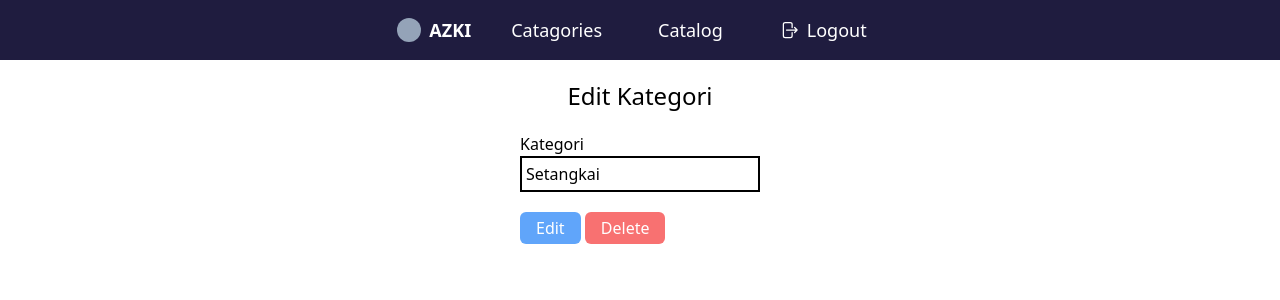
After one commit to azkifairuz/heavens-florist, a PHP site: page /edit-categories.php?p=1 in a window 1280 px wide. The commit adds this page. Shown: the top 300 px of the page. Run offline with PHP 8.4, Linux system fonts and the light colour scheme; a user stored in the database is signed in; data comes from the database, SQL or seed files in the repository; style sheets or scripts are compiled from the project's sources.

Commit message:
add crud kategori admin

```diff
--- /dev/null
+++ b/admin/edit-categories.php
@@ -0,0 +1,81 @@
+<?php
+    require "../src/koneksi.php";
+    require "navbar.php";
+    $id =  $_GET['p'];
+    $query = mysqli_query($con,"SELECT * FROM kategori WHERE id='$id' ");
+    $data = mysqli_fetch_array($query);
+
+?>
+
+<!DOCTYPE html>
+<html lang="en">
+<head>
+    <meta charset="UTF-8">
+    <meta http-equiv="X-UA-Compatible" content="IE=edge">
+    <meta name="viewport" content="width=device-width, initial-scale=1.0">
+    <title>Document</title>
+    <link rel="stylesheet" href="../dist/output.css">
+</head>
+<body >
+    <div class="mx-auto mt-20 container w-3/6  flex flex-col items-center">
+        <h1 class=" text-2xl text-center mb-5">Edit Kategori</h1>
+        <form  action="" method="POST">
+            <div>
+                <label for="kategori" class="mr-2 block">Kategori</label>
+                <input type="text" name="kategori" id="kategori" value="<?php echo $data['nama'] ?>" class="w-60 border-2 p-1 text-l capitalize border-black">
+            </div>
+            <div class="mt-5 ">
+                <button type="submit"  name="edt-btn" class=" bg-blue-400 text-white px-4 py-1 text-base rounded-md ">Edit</button>
+                <button type="submit"  name="delete-btn" class=" bg-red-400 text-white px-4 py-1 text-base rounded-md ">Delete</button>
+            </div>
+        </form>
+        <?php
+            if(isset($_POST['edt-btn']))
+            {
+                $kategori = htmlspecialchars($_POST['kategori']);
+                if($data['nama']==$kategori){
+                    ?>
+                            <meta http-equiv="refresh" content="0; url=categories.php"/>
+
+                    <?php
+                }else{
+                    $queryName = mysqli_query($con,"SELECT * FROM kategori WHERE nama='$kategori' ");
+                    $jumlahQuery =  mysqli_num_rows($queryName);
+                    if ($jumlahQuery>0) {
+                        ?>
+                        <div class="bg-red-100 border text-center text-sm border-red-400 mt-5 w-60 text-red-700 px-5 py-3 rounded relative" role="alert">
+                            <strong class="font-bold">Kategori Sudah ada</strong>
+                        </div>
+                        <?php
+                    }else{
+                        $updateData = mysqli_query($con,"UPDATE kategori SET nama='$kategori' WHERE id='$id'");
+                        if($updateData){
+                            ?>
+                            <div class="bg-green-100 border text-center text-sm border-green-400 mt-5 w-60 text-green-700 px-5 py-3 rounded relative" role="alert">
+                            <strong class="font-bold">Kategori Berhasil Di Update</strong>
+                            </div>
+
+                            <meta http-equiv="refresh" content="1; url=categories.php"/>
+                            <?php
+                        }else{
+                            echo mysqli_errord($con);
+                        }
+                    }
+                }
+            }
+            if (isset($_POST['delete-btn'])) {
+                $queryDelete = mysqli_query($con , "DELETE FROM kategori where id='$id'");
+                if($queryDelete) {
+                    ?>
+                    <div class="bg-green-100 border text-center text-sm border-green-400 mt-5 w-60 text-green-700 px-5 py-3 rounded relative" role="alert">
+                    <strong class="font-bold">Kategori Berhasil diHapus</strong>
+                    </div>
+
+                    <meta http-equiv="refresh" content="1; url=categories.php"/>
+                    <?php
+                }
+            }
+        ?>
+    </div>
+</body>
+</html>
```
Also changed, not shown: admin/categories.php (+5 -3 lines).
